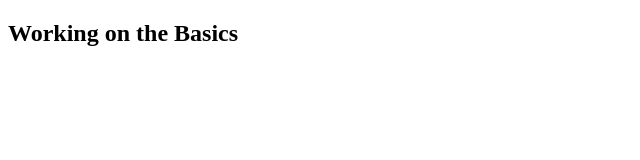
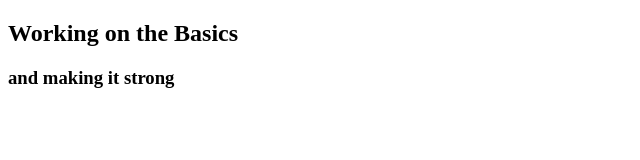
Before and after one commit to govindongit/html-css, a plain HTML site: page index.html in a window 1280 px wide. Shown: the whole page, without its empty margins (0-640 px from the left). Drawn offline with Linux system fonts and the light colour scheme.

Commit message:
consistency

```diff
--- a/index.html
+++ b/index.html
@@ -1,13 +1,18 @@
 <!DOCTYPE html>
 <html lang="en">
+
 <head>
   <meta charset="UTF-8" />
   <meta name="viewport" content="width=device-width, initial-scale=1.0" />
   <title>HTML and CSS</title>
 </head>
+
 <body>
   <div>
     <h2>Working on the Basics</h2>
+    <h3>and making it strong </h3>
+
   </div>
 </body>
+
 </html>
```
Lines whose indentation alone changed are shown as unchanged.
